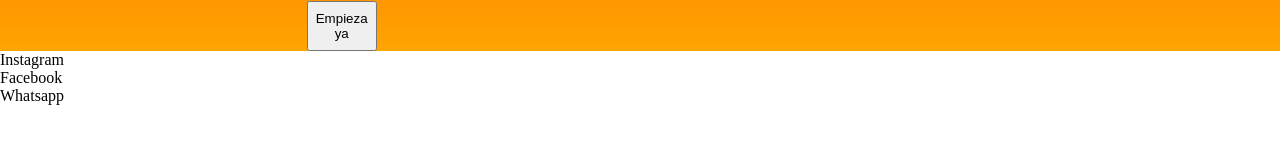
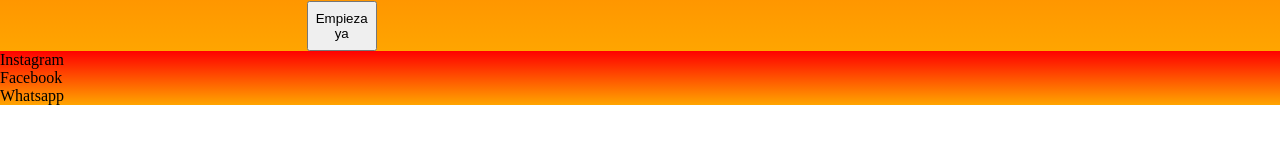
Before and after one commit to Siicked/Coach-Juan-Cruz-Berga, a plain HTML site: page index.html in a window 1280 px wide. Shown: the part 530-674 px from the top of the page. Drawn offline with Linux system fonts and the light colour scheme; files whose address does not match are found by name.

Commit message:
ultimo commit test

```diff
--- a/styles/styles.css
+++ b/styles/styles.css
@@ -34,3 +34,6 @@ button:hover {
     font-family: 'Times New Roman', Times, serif;
     height: 90px;
 }
+footer {
+    background-image: linear-gradient(red, orange);
+}
```
